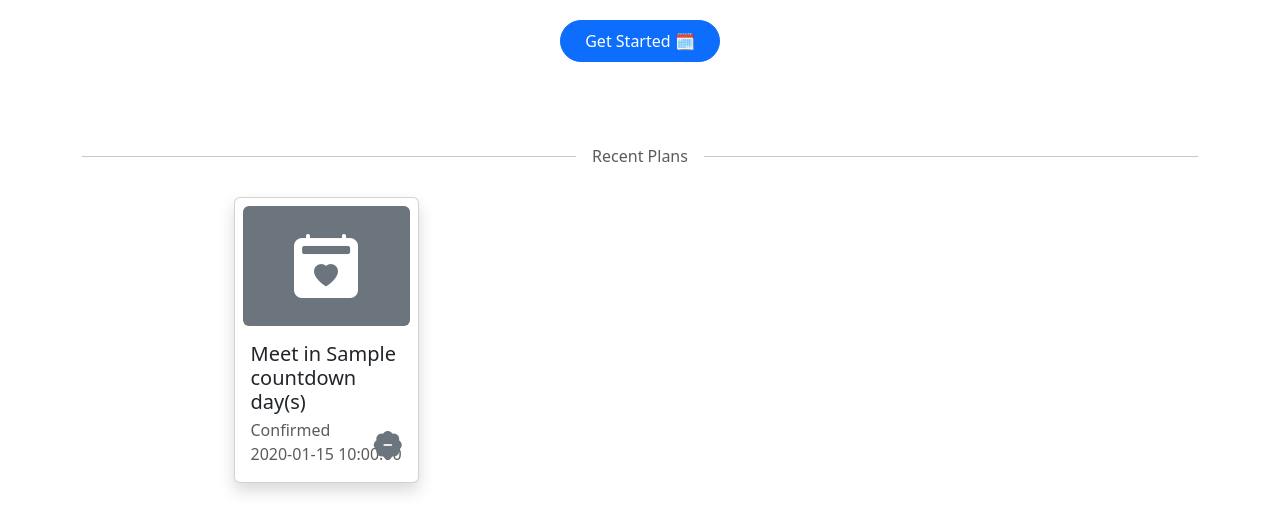
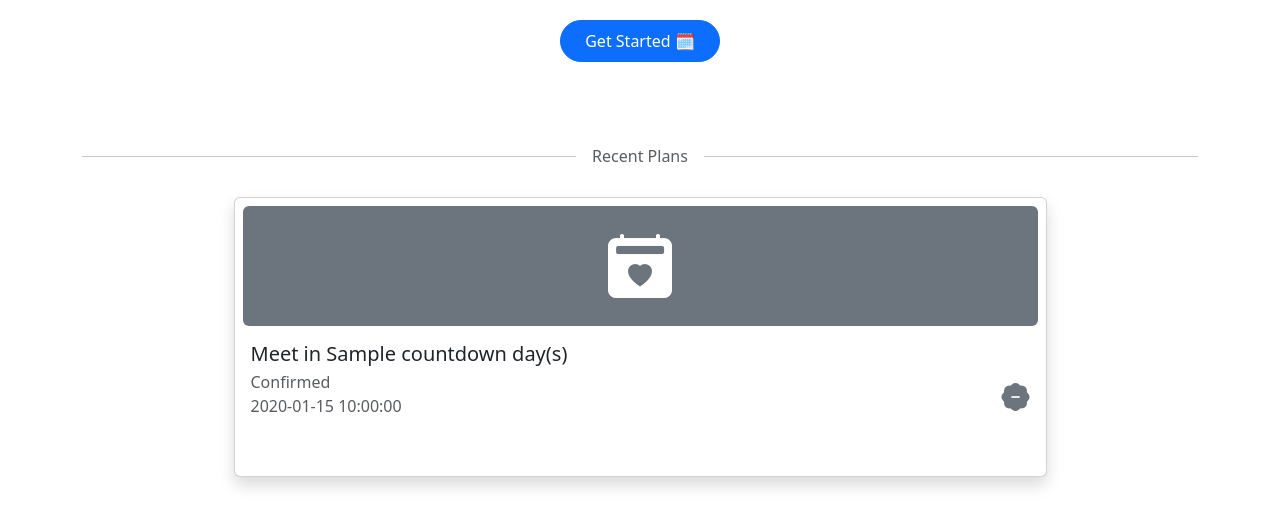
Before and after one commit to Psst02/project-planit, a Flask app: template project/templates/dashboard.html in a window 1280 px wide. Shown: the part 296-827 px from the top of the page. After the commit the page ends 784 px from the top, so only its background shows below. Run offline with Flask 3, Linux system fonts and the light colour scheme; the template is opened without the code that fills it: most values are stand-ins (such as "Sample title", 1, 10 or a date in 2020).

Commit message:
Update dashboard.html

```diff
--- a/project/templates/dashboard.html
+++ b/project/templates/dashboard.html
@@ -23,12 +23,12 @@
         <!-- Recent / Ongoing plans -->
         {% if plans %}
             <!-- Up to 4 cards per row -->
-            <div class="row row-cols-1 row-cols-md-4 g-4">
+            <div class="d-flex flex-wrap justify-content-center gap-4">
                 {% for plan in plans %}
                     <div class="col">
                         <!-- Adapted from: Bootstrap documentation -->
                         <!-- URL: https://getbootstrap.com/docs/4.4/utilities/stretched-link/ -->
-                        <div class="card h-100 shadow">
+                        <div class="card h-100 shadow" style="min-width: 220px; min-height: 280px;">
                             <!-- Calendar icon with grey bg-->
                             <div class="d-flex align-items-center justify-content-center bg-secondary c-height-div rounded m-2 mb-0">
                                 {% if plan.status == 'Ongoing' %}
```
